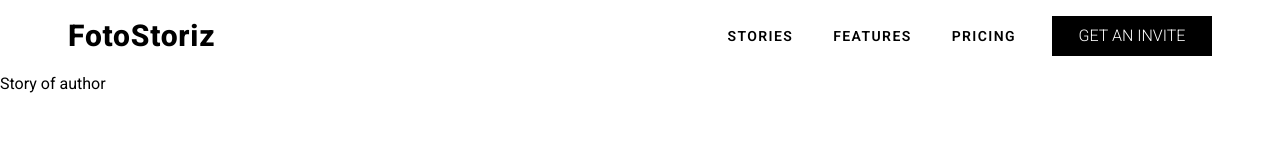
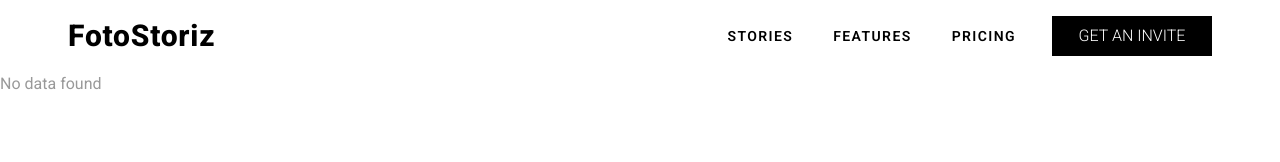
Before and after one commit to ayezabashir/FotoStoriz, a React (Vite) app: page /story/1 in a window 1280 px wide. Shown: the top 162 px of the page. Built offline with nearby package versions, Linux system fonts and the light colour scheme.

Commit message:
managing routes

```diff
--- a/src/components/StoryCard.jsx
+++ b/src/components/StoryCard.jsx
@@ -10,10 +10,17 @@ const StoryCard = (
     title,
     author
   }) => {
-    const nav = useNavigate()
-    const handleNav = ()=>{
-      nav(`/story/${author}`)
-    }
+  const nav = useNavigate()
+  const handleNav = () => {
+    nav(`/story/${author}`, {
+      state: {
+        img_desk,
+        img_mob,
+        title,
+        author
+      }
+    });
+  }
   return (
     <article className='h-[300px] md:h-[400px] w-full relative group overflow-hidden'>
       <div className='h-full w-full'>
--- a/src/pages/Story.jsx
+++ b/src/pages/Story.jsx
@@ -1,7 +1,14 @@
+import { useLocation } from "react-router-dom"
+
 const Story = () => {
-  return (
-    <div>Story of author</div>
-  )
+    const { state } = useLocation();
+    if(!state){
+        return <p>No data found</p>
+    }
+    const { img_desk, img_mob, title, author } = state;
+    return (
+        <div>{author} : Story of {title} </div>
+    )
 }
 
 export default Story
```
